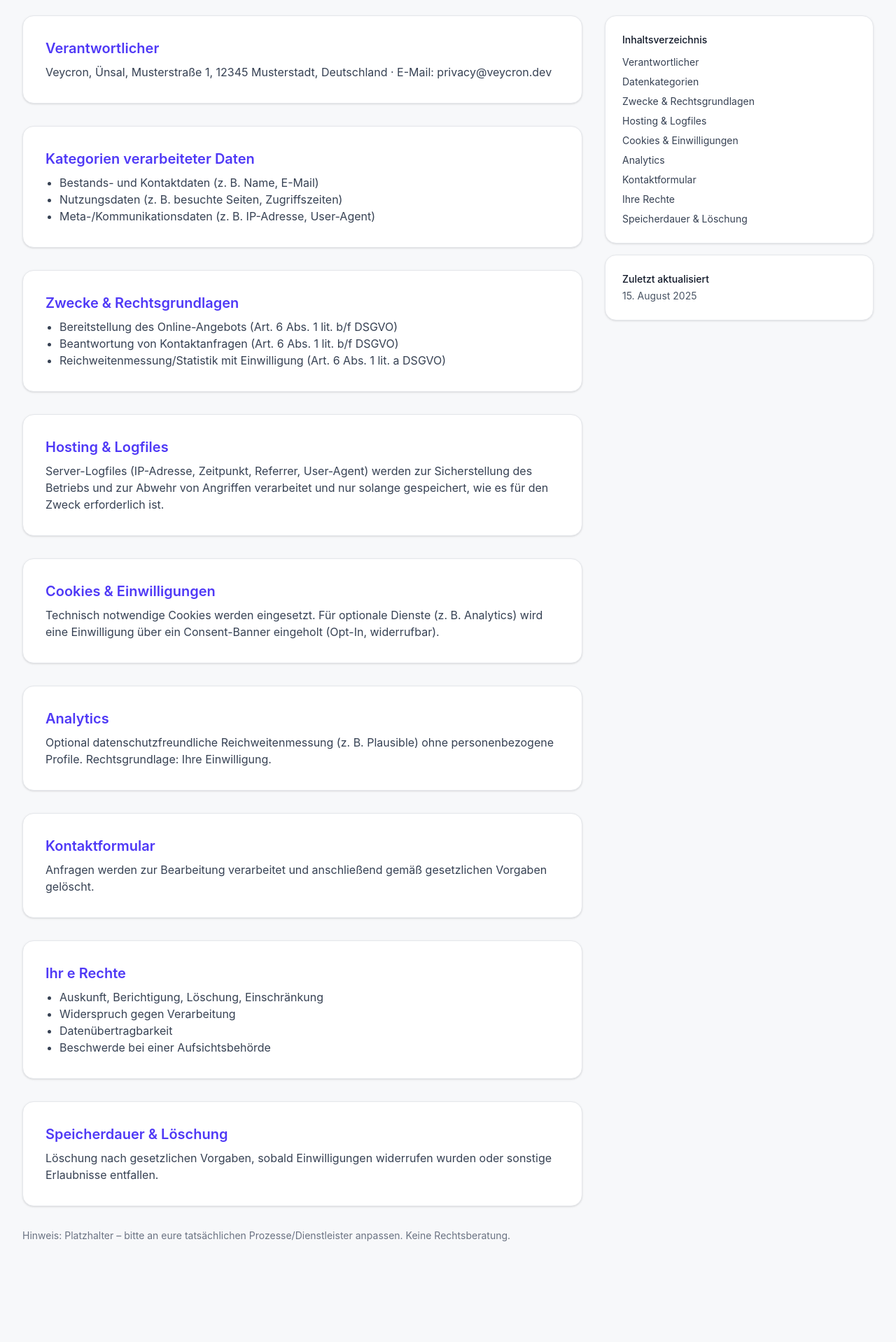
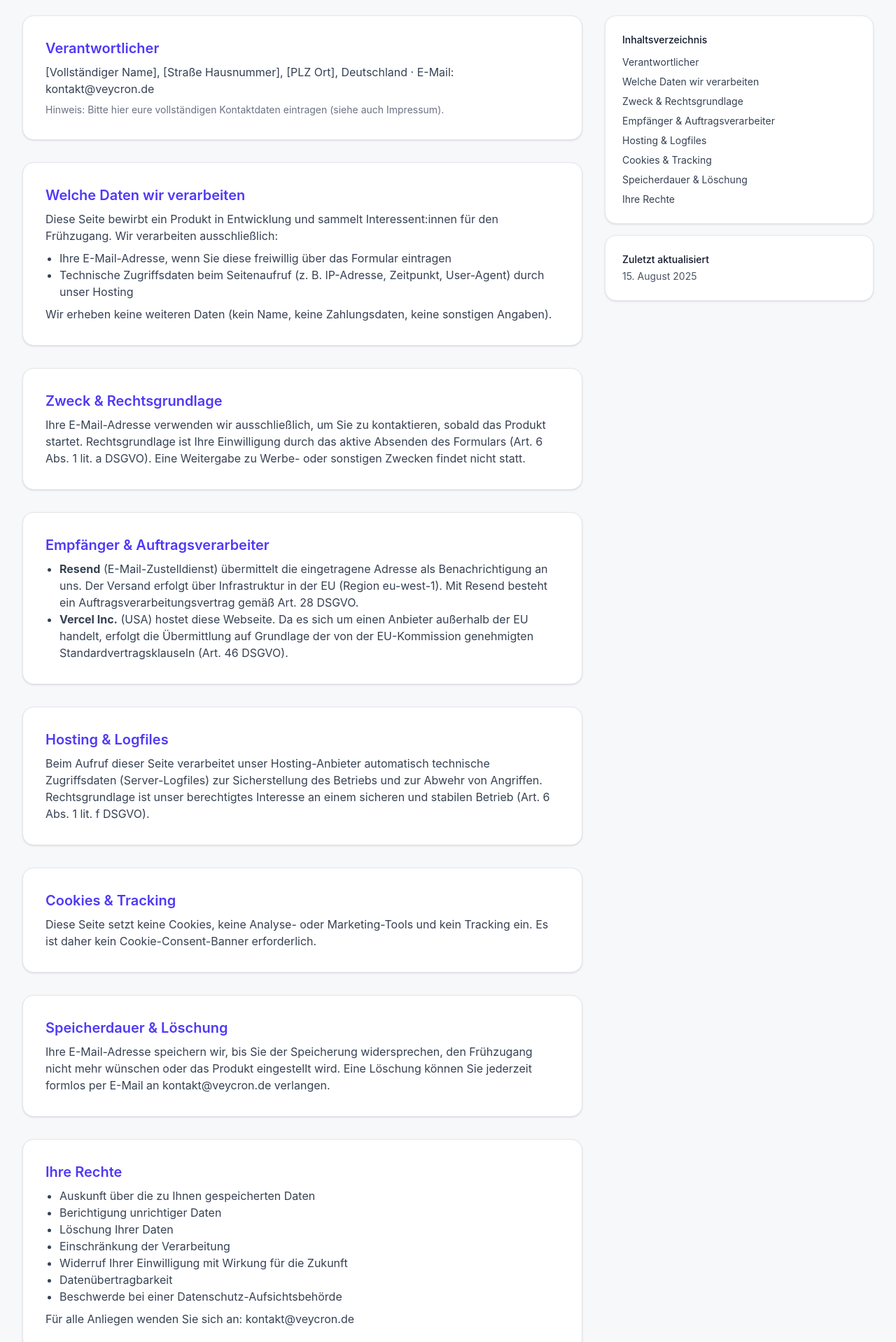
Before and after one commit to onurcanuensal/onurcanuensal.github.io, a Next.js app: page /datenschutz in a window 1280 px wide. Shown: the part 260-2178 px from the top of the page at 70% size. Before the commit the page ends 2116 px from the top, so only its background shows below. Built offline with nearby package versions, Linux system fonts and the light colour scheme; no server answers.

Commit message:
anpassen datenschutz

```diff
--- a/app/datenschutz/page.tsx
+++ b/app/datenschutz/page.tsx
@@ -1,8 +1,8 @@
 import type { Metadata } from "next";
 
 export const metadata: Metadata = {
-  title: "Datenschutzerklärung · Veycron",
-  description: "Informationen zur Verarbeitung personenbezogener Daten bei Veycron gemäß DSGVO.",
+  title: "Datenschutzerklärung · veycron",
+  description: "Informationen zur Verarbeitung personenbezogener Daten bei veycron gemäß DSGVO.",
   alternates: { canonical: "/datenschutz" },
 };
 
@@ -13,38 +13,34 @@ export default function DatenschutzPage() {
 
   const toc = [
     ["verantwortlicher", "Verantwortlicher"],
-    ["daten", "Datenkategorien"],
-    ["zwecke", "Zwecke & Rechtsgrundlagen"],
+    ["daten", "Welche Daten wir verarbeiten"],
+    ["zwecke", "Zweck & Rechtsgrundlage"],
+    ["empfaenger", "Empfänger & Auftragsverarbeiter"],
     ["hosting", "Hosting & Logfiles"],
-    ["cookies", "Cookies & Einwilligungen"],
-    ["analytics", "Analytics"],
-    ["kontakt", "Kontaktformular"],
+    ["cookies", "Cookies & Tracking"],
+    ["speicherdauer", "Speicherdauer & Löschung"],
     ["rechte", "Ihre Rechte"],
-    ["speicherdauer", "Speicherdauer & Löschung"],
   ] as const;
 
   return (
     <main className="relative mx-auto max-w-7xl px-4 py-20 sm:px-6 lg:px-8">
-      {/* Gradient-Deko wie Landing */}
       <div className="pointer-events-none absolute inset-x-0 -top-10 -z-10 h-40 blur-3xl">
         <div className="mx-auto h-full max-w-3xl bg-gradient-to-r from-indigo-300/30 via-violet-300/30 to-fuchsia-300/30" />
       </div>
 
-      {/* Page-Hero */}
       <header className="mb-8">
         <p className="text-xs font-medium tracking-wider text-indigo-600">RECHTLICHES</p>
         <h1 className="mt-2 text-3xl font-semibold tracking-tight sm:text-4xl">Datenschutzerklärung</h1>
         <p className="mt-2 max-w-2xl text-gray-600">
-          Diese Erklärung informiert über Art, Umfang und Zwecke der Verarbeitung personenbezogener Daten
-          innerhalb dieses Online-Angebots.
+          Diese Erklärung informiert darüber, welche Daten wir auf dieser Seite verarbeiten,
+          zu welchem Zweck und auf welcher Rechtsgrundlage.
         </p>
 
-        {/* Chips/Badges */}
         <div className="mt-6 flex flex-wrap items-center gap-3 text-indigo-600">
           {[
             ["Zuletzt aktualisiert", updated],
             ["Rechtsgrundlage", "DSGVO (EU)"],
-            ["Einwilligung", "Opt-In für optionale Dienste"],
+            ["Datenerhebung", "Nur bei freiwilliger Eintragung"],
           ].map(([k, v]) => (
             <span key={k} className="inline-flex items-center gap-2 rounded-full border border-gray-200 bg-white px-3 py-1 text-xs">
               <svg className="h-4 w-4 text-gray-400" viewBox="0 0 24 24" fill="none" stroke="currentColor" strokeWidth="2"><path d="M20 6L9 17l-5-5" /></svg>
@@ -54,91 +50,109 @@ export default function DatenschutzPage() {
         </div>
       </header>
 
-      {/* Content + Sticky TOC (gleiche Karten-/Section-Optik wie Landing) */}
       <div className="grid gap-8 lg:grid-cols-3">
         <article className="lg:col-span-2 space-y-8">
           <section id="verantwortlicher" className="rounded-2xl border border-gray-200 bg-white p-8 shadow-sm">
             <h2 className="text-xl font-semibold text-indigo-600">Verantwortlicher</h2>
             <p className="mt-2 text-gray-700">
-              Veycron, Ünsal, Musterstraße 1, 12345 Musterstadt, Deutschland ·
-              E-Mail: privacy@veycron.dev
+              [Vollständiger Name], [Straße Hausnummer], [PLZ Ort], Deutschland ·
+              E-Mail: kontakt@veycron.de
+            </p>
+            <p className="mt-2 text-sm text-gray-500">
+              Hinweis: Bitte hier eure vollständigen Kontaktdaten eintragen (siehe auch Impressum).
             </p>
           </section>
 
           <section id="daten" className="rounded-2xl border border-gray-200 bg-white p-8 shadow-sm">
-            <h2 className="text-xl font-semibold text-indigo-600">Kategorien verarbeiteter Daten</h2>
+            <h2 className="text-xl font-semibold text-indigo-600">Welche Daten wir verarbeiten</h2>
+            <p className="mt-2 text-gray-700">
+              Diese Seite bewirbt ein Produkt in Entwicklung und sammelt Interessent:innen für den
+              Frühzugang. Wir verarbeiten ausschließlich:
+            </p>
             <ul className="mt-2 list-disc pl-5 text-gray-700">
-              <li>Bestands- und Kontaktdaten (z. B. Name, E-Mail)</li>
-              <li>Nutzungsdaten (z. B. besuchte Seiten, Zugriffszeiten)</li>
-              <li>Meta-/Kommunikationsdaten (z. B. IP-Adresse, User-Agent)</li>
+              <li>Ihre E-Mail-Adresse, wenn Sie diese freiwillig über das Formular eintragen</li>
+              <li>Technische Zugriffsdaten beim Seitenaufruf (z. B. IP-Adresse, Zeitpunkt, User-Agent) durch unser Hosting</li>
             </ul>
+            <p className="mt-2 text-gray-700">
+              Wir erheben keine weiteren Daten (kein Name, keine Zahlungsdaten, keine sonstigen Angaben).
+            </p>
           </section>
 
           <section id="zwecke" className="rounded-2xl border border-gray-200 bg-white p-8 shadow-sm">
-            <h2 className="text-xl font-semibold text-indigo-600">Zwecke &amp; Rechtsgrundlagen</h2>
+            <h2 className="text-xl font-semibold text-indigo-600">Zweck &amp; Rechtsgrundlage</h2>
+            <p className="mt-2 text-gray-700">
+              Ihre E-Mail-Adresse verwenden wir ausschließlich, um Sie zu kontaktieren, sobald das
+              Produkt startet. Rechtsgrundlage ist Ihre Einwilligung durch das aktive Absenden des
+              Formulars (Art. 6 Abs. 1 lit. a DSGVO). Eine Weitergabe zu Werbe- oder sonstigen Zwecken
+              findet nicht statt.
+            </p>
+          </section>
+
+          <section id="empfaenger" className="rounded-2xl border border-gray-200 bg-white p-8 shadow-sm">
+            <h2 className="text-xl font-semibold text-indigo-600">Empfänger &amp; Auftragsverarbeiter</h2>
             <ul className="mt-2 list-disc pl-5 text-gray-700">
-              <li>Bereitstellung des Online-Angebots (Art. 6 Abs. 1 lit. b/f DSGVO)</li>
-              <li>Beantwortung von Kontaktanfragen (Art. 6 Abs. 1 lit. b/f DSGVO)</li>
-              <li>Reichweitenmessung/Statistik mit Einwilligung (Art. 6 Abs. 1 lit. a DSGVO)</li>
+              <li>
+                <strong>Resend</strong> (E-Mail-Zustelldienst) übermittelt die eingetragene Adresse als
+                Benachrichtigung an uns. Der Versand erfolgt über Infrastruktur in der EU (Region
+                eu-west-1). Mit Resend besteht ein Auftragsverarbeitungsvertrag gemäß Art. 28 DSGVO.
+              </li>
+              <li>
+                <strong>Vercel Inc.</strong> (USA) hostet diese Webseite. Da es sich um einen Anbieter
+                außerhalb der EU handelt, erfolgt die Übermittlung auf Grundlage der von der
+                EU-Kommission genehmigten Standardvertragsklauseln (Art. 46 DSGVO).
+              </li>
             </ul>
           </section>
 
           <section id="hosting" className="rounded-2xl border border-gray-200 bg-white p-8 shadow-sm">
             <h2 className="text-xl font-semibold text-indigo-600">Hosting &amp; Logfiles</h2>
             <p className="mt-2 text-gray-700">
-              Server-Logfiles (IP-Adresse, Zeitpunkt, Referrer, User-Agent) werden zur Sicherstellung
-              des Betriebs und zur Abwehr von Angriffen verarbeitet und nur solange gespeichert, wie
-              es für den Zweck erforderlich ist.
+              Beim Aufruf dieser Seite verarbeitet unser Hosting-Anbieter automatisch technische
+              Zugriffsdaten (Server-Logfiles) zur Sicherstellung des Betriebs und zur Abwehr von
+              Angriffen. Rechtsgrundlage ist unser berechtigtes Interesse an einem sicheren und
+              stabilen Betrieb (Art. 6 Abs. 1 lit. f DSGVO).
             </p>
           </section>
 
           <section id="cookies" className="rounded-2xl border border-gray-200 bg-white p-8 shadow-sm">
-            <h2 className="text-xl font-semibold text-indigo-600">Cookies &amp; Einwilligungen</h2>
+            <h2 className="text-xl font-semibold text-indigo-600">Cookies &amp; Tracking</h2>
             <p className="mt-2 text-gray-700">
-              Technisch notwendige Cookies werden eingesetzt. Für optionale Dienste (z. B. Analytics)
-              wird eine Einwilligung über ein Consent-Banner eingeholt (Opt-In, widerrufbar).
+              Diese Seite setzt keine Cookies, keine Analyse- oder Marketing-Tools und kein Tracking
+              ein. Es ist daher kein Cookie-Consent-Banner erforderlich.
             </p>
-          </section>
-
-          <section id="analytics" className="rounded-2xl border border-gray-200 bg-white p-8 shadow-sm">
-            <h2 className="text-xl font-semibold text-indigo-600">Analytics</h2>
-            <p className="mt-2 text-gray-700">
-              Optional datenschutzfreundliche Reichweitenmessung (z. B. Plausible) ohne personenbezogene
-              Profile. Rechtsgrundlage: Ihre Einwilligung.
-            </p>
-          </section>
-
-          <section id="kontakt" className="rounded-2xl border border-gray-200 bg-white p-8 shadow-sm">
-            <h2 className="text-xl font-semibold text-indigo-600">Kontaktformular</h2>
-            <p className="mt-2 text-gray-700">
-              Anfragen werden zur Bearbeitung verarbeitet und anschließend gemäß gesetzlichen Vorgaben gelöscht.
-            </p>
-          </section>
-
-          <section id="rechte" className="rounded-2xl border border-gray-200 bg-white p-8 shadow-sm">
-            <h2 className="text-xl font-semibold text-indigo-600">Ihr e Rechte</h2>
-            <ul className="mt-2 list-disc pl-5 text-gray-700">
-              <li>Auskunft, Berichtigung, Löschung, Einschränkung</li>
-              <li>Widerspruch gegen Verarbeitung</li>
-              <li>Datenübertragbarkeit</li>
-              <li>Beschwerde bei einer Aufsichtsbehörde</li>
-            </ul>
           </section>
 
           <section id="speicherdauer" className="rounded-2xl border border-gray-200 bg-white p-8 shadow-sm">
             <h2 className="text-xl font-semibold text-indigo-600">Speicherdauer &amp; Löschung</h2>
             <p className="mt-2 text-gray-700">
-              Löschung nach gesetzlichen Vorgaben, sobald Einwilligungen widerrufen wurden oder
-              sonstige Erlaubnisse entfallen.
+              Ihre E-Mail-Adresse speichern wir, bis Sie der Speicherung widersprechen, den
+              Frühzugang nicht mehr wünschen oder das Produkt eingestellt wird. Eine Löschung können
+              Sie jederzeit formlos per E-Mail an kontakt@veycron.de verlangen.
+            </p>
+          </section>
+
+          <section id="rechte" className="rounded-2xl border border-gray-200 bg-white p-8 shadow-sm">
+            <h2 className="text-xl font-semibold text-indigo-600">Ihre Rechte</h2>
+            <ul className="mt-2 list-disc pl-5 text-gray-700">
+              <li>Auskunft über die zu Ihnen gespeicherten Daten</li>
+              <li>Berichtigung unrichtiger Daten</li>
+              <li>Löschung Ihrer Daten</li>
+              <li>Einschränkung der Verarbeitung</li>
+              <li>Widerruf Ihrer Einwilligung mit Wirkung für die Zukunft</li>
+              <li>Datenübertragbarkeit</li>
+              <li>Beschwerde bei einer Datenschutz-Aufsichtsbehörde</li>
+            </ul>
+            <p className="mt-2 text-gray-700">
+              Für alle Anliegen wenden Sie sich an: kontakt@veycron.de
             </p>
           </section>
 
           <p className="text-sm text-gray-500">
-            Hinweis: Platzhalter – bitte an eure tatsächlichen Prozesse/Dienstleister anpassen. Keine Rechtsberatung.
+            Hinweis: Diese Erklärung beschreibt den tatsächlichen Datenfluss dieser Seite (Stand: {updated}).
+            Sie ersetzt keine individuelle Rechtsberatung.
           </p>
         </article>
 
-        {/* Sticky TOC – identische Kartengestaltung */}
         <aside className="space-y-4">
           <nav className="sticky top-24 rounded-2xl border border-gray-200 bg-white p-6 shadow-sm">
             <h3 className="text-sm font-medium text-gray-900">Inhaltsverzeichnis</h3>
```
